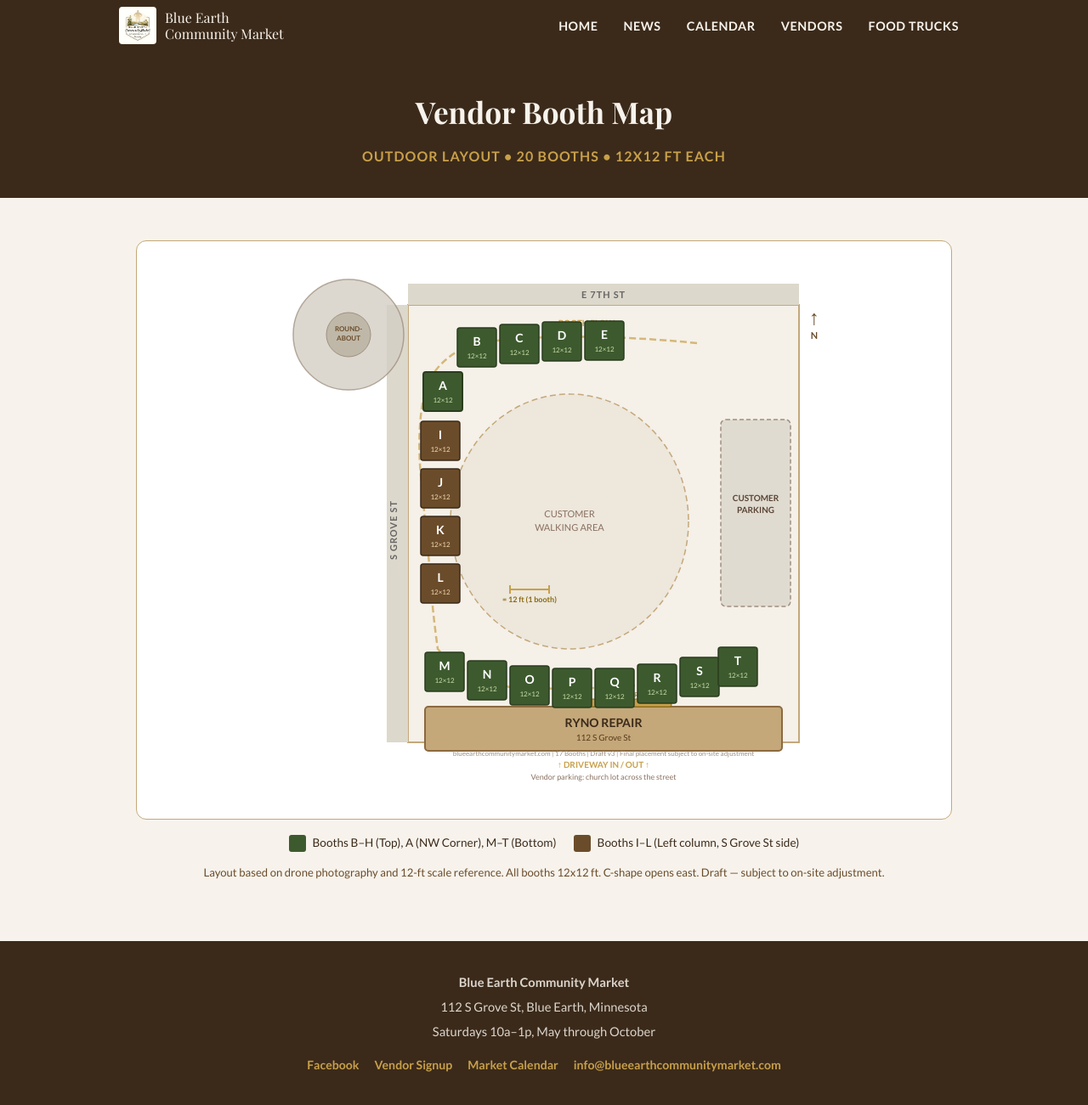
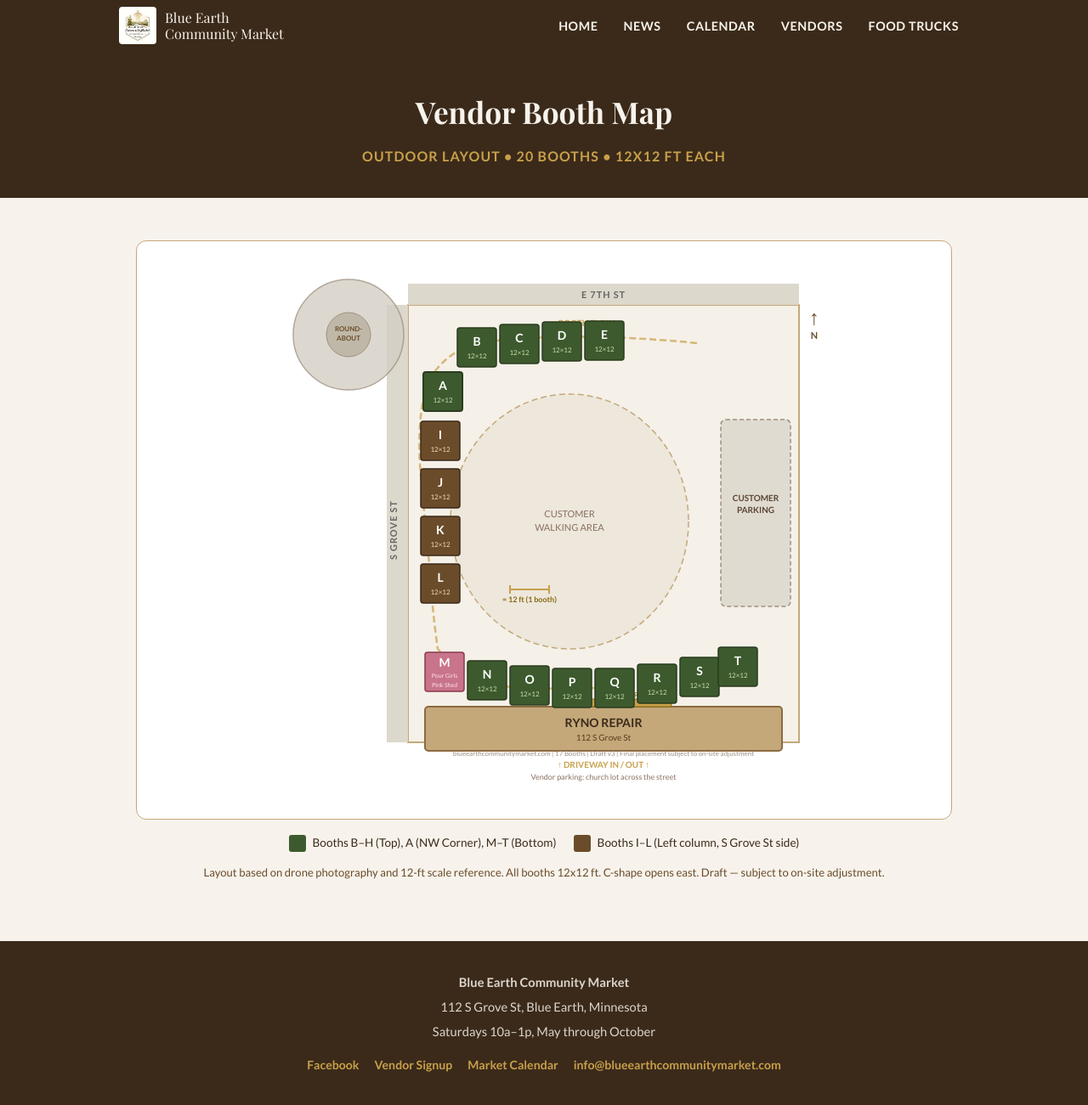
Before and after one commit to blueearthcommunitymarket/blueearthcommunitymarket.github.io, a Jekyll site: the page built from booth-map/index.html, in a window 1280 px wide. Shown: the whole page at 85% size. Built offline with Jekyll 4.4.1, drawn with Linux system fonts in a browser that asks for light colours; some web fonts are replaced.

Commit message:
Label booth M as Pour Girls pink shed

```diff
--- a/booth-map/index.html
+++ b/booth-map/index.html
@@ -127,10 +127,11 @@ description: Blue Earth Community Market outdoor vendor booth layout map.
   <!-- BOTTOM ROW: M N O P Q R S T (left to right along building) -->
   <!-- ===================== -->
 
-  <!-- Booth M -->
-  <rect x="210" y="464" width="46" height="46" fill="#3d5a2e" stroke="#2a3d1e" stroke-width="1.5" rx="3"/>
-  <text x="233" y="485" text-anchor="middle" font-size="14" fill="white" font-weight="700">M</text>
-  <text x="233" y="500" text-anchor="middle" font-size="8" fill="#c8ddaa">12×12</text>
+  <!-- Booth M - Pour Girls shed -->
+  <rect x="210" y="464" width="46" height="46" fill="#c8748a" stroke="#8a3a50" stroke-width="1.5" rx="3"/>
+  <text x="233" y="481" text-anchor="middle" font-size="14" fill="white" font-weight="700">M</text>
+  <text x="233" y="494" text-anchor="middle" font-size="7" fill="#ffe0ea">Pour Girls</text>
+  <text x="233" y="505" text-anchor="middle" font-size="7" fill="#ffe0ea">Pink Shed</text>
 
   <!-- Booth N -->
   <rect x="260" y="474" width="46" height="46" fill="#3d5a2e" stroke="#2a3d1e" stroke-width="1.5" rx="3"/>
```
